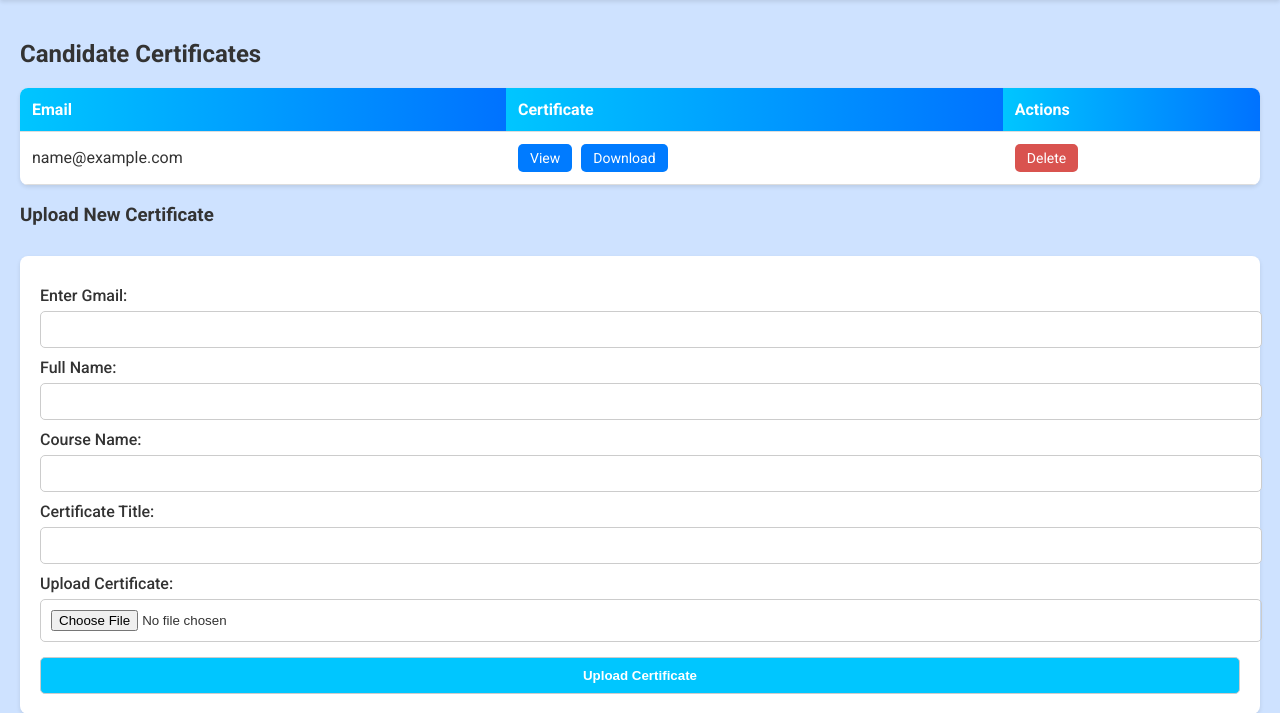
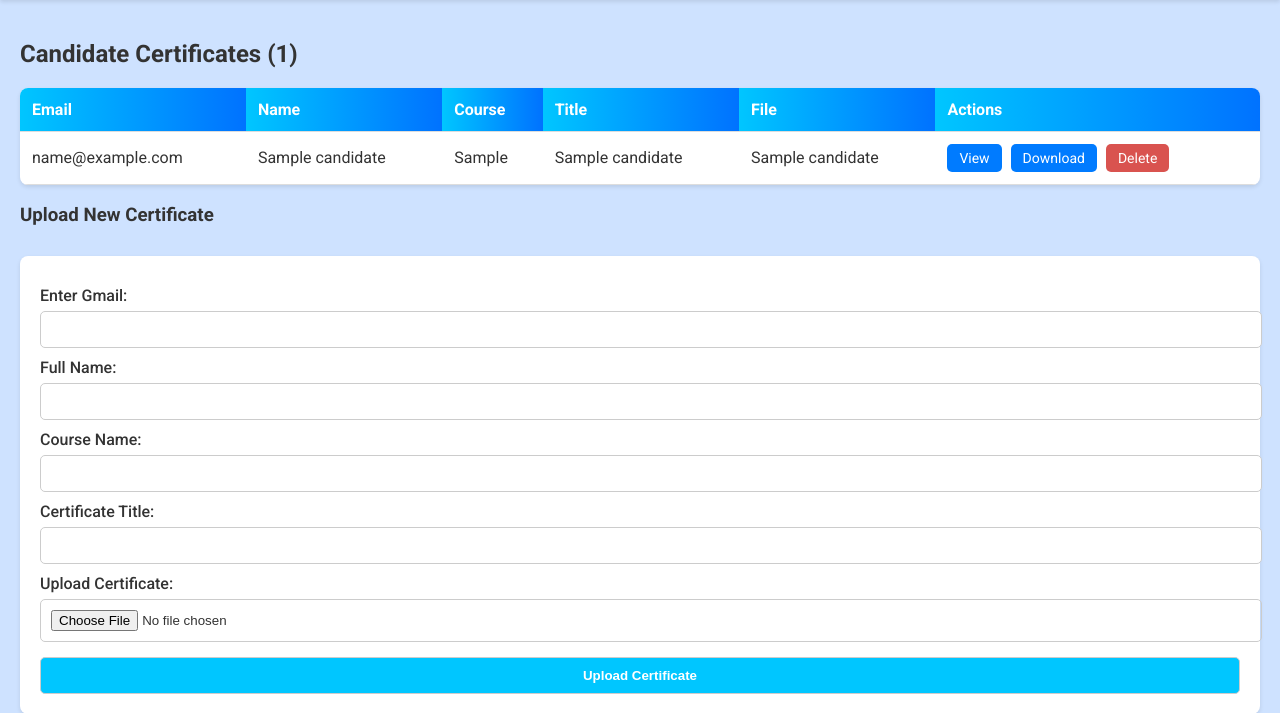
Before and after one commit to GOPALNAMDEV/Certificate_downloader, a Flask app: page /dashboard in a window 1280 px wide. Shown: the part 97-810 px from the top of the page. Run offline with Flask 2, Linux system fonts and the light colour scheme; the visitor is signed in with stand-in values (Sample User, id 1); tables that the repository leaves empty hold one stand-in row (values such as "Sample post").

Commit message:
Add files via upload

```diff
--- a/templates/dashboard.html
+++ b/templates/dashboard.html
@@ -125,28 +125,56 @@
 </nav>
 
 <div class="container">
-    <h2>Candidate Certificates</h2>
+    <h2>
+Candidate Certificates
+({{ candidates|length }})
+</h2>
     <table>
         <tr>
             <th>Email</th>
-            <th>Certificate</th>
+            <th>Name</th>
+            <th>Course</th>
+            <th>Title</th>
+            <th>File</th>
             <th>Actions</th>
         </tr>
         {% for candidate in candidates %}
         <tr>
-            <td>{{ candidate[0] }}</td>
-            <td>
-                <a class="action-btn" href="{{ url_for('view_certificate', gmail=candidate[0], title=candidate[3]) }}" target="_blank">View</a>
-                <a class="action-btn" href="{{ url_for('download_certificate', gmail=candidate[0], title=candidate[3]) }}">Download</a>
-            </td>
-            <td>
-                <a class="action-btn delete-btn" href="{{ url_for('delete_candidate', gmail=candidate[0]) }}">Delete</a>
-            </td>
+<td>{{ candidate[0] }}</td>
+<td>{{ candidate[1] }}</td>
+<td>{{ candidate[2] }}</td>
+<td>{{ candidate[3] }}</td>
+<td>{{ candidate[4] }}</td>
+
+<td>
+    <a class="action-btn"
+       href="{{ url_for('view_certificate',
+       gmail=candidate[0],
+       title=candidate[3]) }}"
+       target="_blank">
+       View
+    </a>
+
+    <a class="action-btn"
+       href="{{ url_for('download_certificate',
+       gmail=candidate[0],
+       title=candidate[3]) }}">
+       Download
+    </a>
+
+    <a class="action-btn delete-btn"
+       href="{{ url_for('delete_candidate',
+       gmail=candidate[0],
+       title=candidate[3]) }}"
+       onclick="return confirm('Delete this certificate?');">
+       Delete
+    </a>
+</td>
         </tr>
         {% endfor %}
         {% if candidates|length == 0 %}
         <tr>
-            <td colspan="3" style="text-align:center; color:#555;">No certificates uploaded yet.</td>
+            <td colspan="6" style="text-align:center; color:#555;">No certificates uploaded yet.</td>
         </tr>
         {% endif %}
     </table>
@@ -154,7 +182,13 @@
     <h3>Upload New Certificate</h3>
     <form method="POST" action="{{ url_for('upload_certificate') }}" enctype="multipart/form-data">
         <label for="gmail">Enter Gmail:</label>
-        <input type="email" id="gmail" name="gmail" required>
+        <input
+    type="email"
+    id="gmail"
+    name="gmail"
+    autocomplete="email"
+    maxlength="255"
+    required>
 
         <label for="name">Full Name:</label>
         <input type="text" id="name" name="name" required>
@@ -166,9 +200,16 @@
         <input type="text" id="title" name="title" required>
 
         <label for="certificate">Upload Certificate:</label>
-        <input type="file" id="certificate" name="certificate" required>
+<input
+type="file"
+id="certificate"
+name="certificate"
+accept=".pdf,.png,.jpg,.jpeg,.gif,.bmp,.webp,.doc,.docx,.xls,.xlsx,.ppt,.pptx,.txt"
+required>
 
-        <button type="submit">Upload Certificate</button>
+        <button
+type="submit"
+onclick="this.disabled=true;this.form.submit();">Upload Certificate</button>
     </form>
 </div>
 
```
